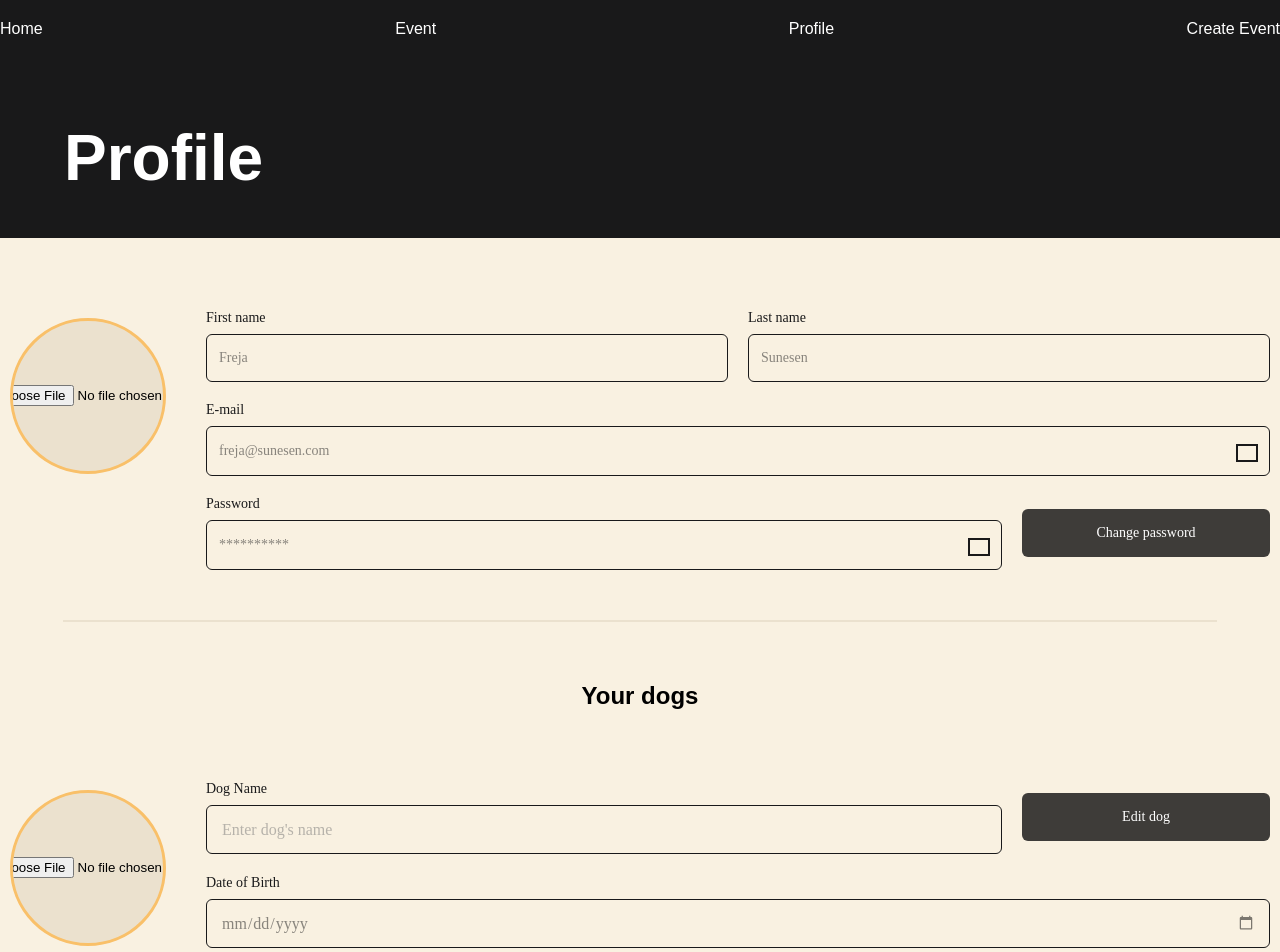
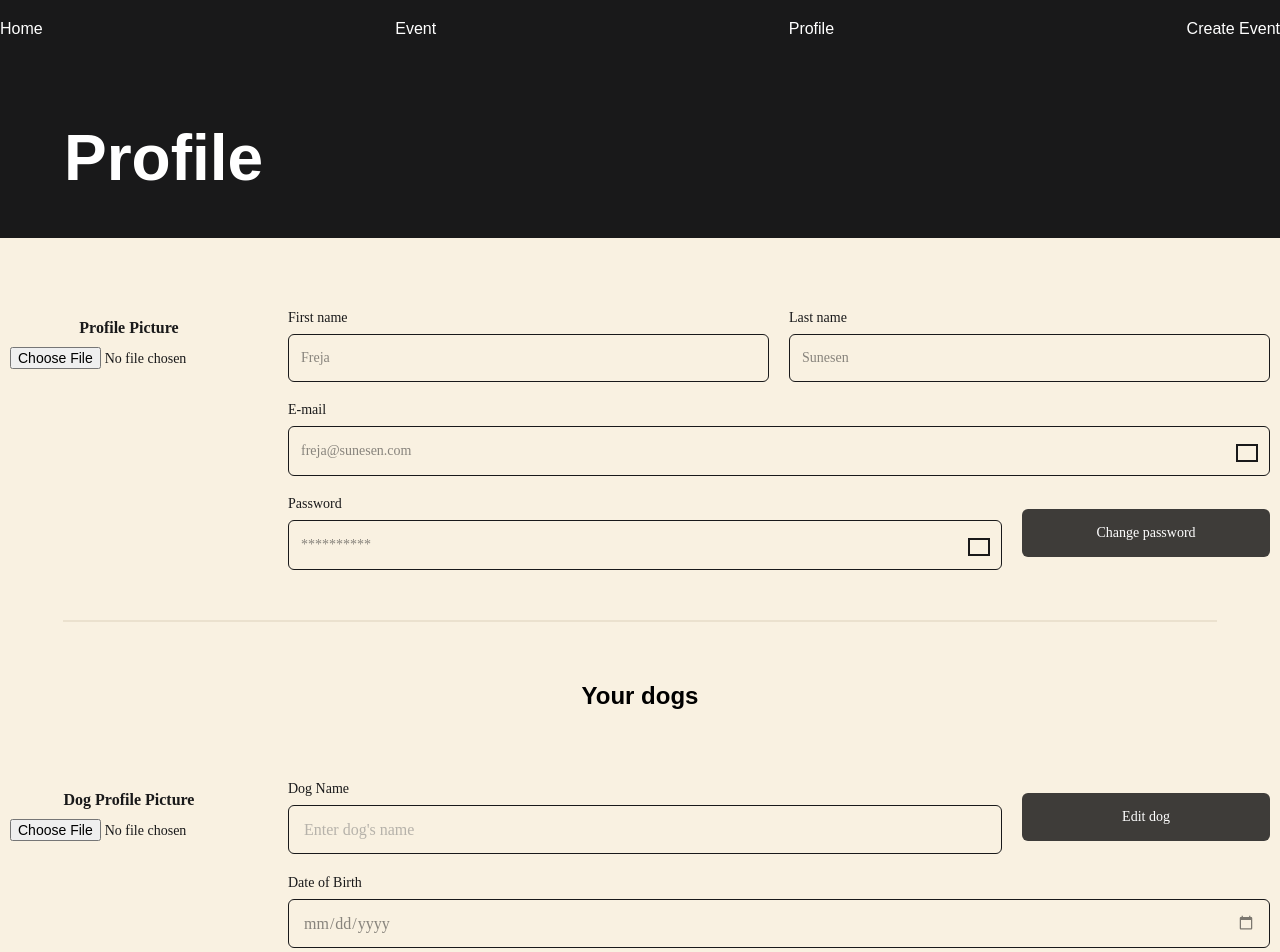
Before and after one commit to mariahenriksen1/dogpal, a React (Vite) app in the folder client/: page /profile in a window 1280 px wide. Shown: the top 952 px of the page. Built offline with nearby package versions, Linux system fonts and the light colour scheme.

Commit message:
profile picture format change

```diff
--- a/client/src/App.css
+++ b/client/src/App.css
@@ -145,22 +145,40 @@ section {
   margin: 10px;
 }
 
-/* .profile-picture-preview,
-.dog-profile-picture-preview {
-  width: 200px;
-  height: 200px;
-  position: relative;
+.profile-picture,
+.dog-profile-picture {
+  display: flex;
+  flex-direction: column;
+  align-items: center;
+  margin-top: 10px;
+}
 
-  border-radius: 50%;
-  object-fit: cover;
-  margin: 20px;
-} */
+.profile-picture label,
+.dog-profile-picture label {
+  margin-bottom: 10px;
+  color: #19191a;
+  font-size: 16px;
+  font-family: Lexend;
+  font-weight: bold;
+  line-height: 19px;
+  word-wrap: break-word;
+}
 
-.profile-picture {
+.profile-picture input,
+.dog-profile-picture input {
+  color: #19191a;
+  font-size: 14px;
+  font-family: Lexend;
+  font-weight: 400;
+  line-height: 19px;
+  word-wrap: break-word;
+  margin-bottom: 10px;
+}
+
+.profile-picture-preview {
   width: 150px;
   height: 150px;
   border-radius: 50%;
-  object-fit: cover;
   margin-top: 10px;
   position: relative;
   background: #ebe1ce;
@@ -171,6 +189,26 @@ section {
   align-items: center;
   display: inline-flex;
   flex-shrink: 0;
+  object-fit: cover;
+  object-position: center;
+}
+
+.dog-profile-picture-preview {
+  width: 125px;
+  height: 125px;
+  border-radius: 50%;
+  margin-top: 10px;
+  position: relative;
+  background: #ebe1ce;
+  border-radius: 100;
+  overflow: hidden;
+  border: 3px #f9c069 solid;
+  justify-content: center;
+  align-items: center;
+  display: inline-flex;
+  flex-shrink: 0;
+  object-fit: cover;
+  object-position: center;
 }
 
 .profile-form-inputs {
@@ -227,6 +265,20 @@ section {
   border-radius: 4px;
   background: #f9f1e1;
   opacity: 0.5;
+  color: #19191a;
+  font-size: 16px;
+  font-family: Lexend;
+  font-weight: 400;
+  line-height: 19px;
+  word-wrap: break-word;
+}
+
+.input-field.has-value {
+  width: 100%;
+  border: 1px solid #f9f1e1;
+  border-radius: 4px;
+  background: #f9f1e1;
+  opacity: 1;
   color: #19191a;
   font-size: 16px;
   font-family: Lexend;
@@ -325,71 +377,3 @@ button {
   word-wrap: break-word;
   vertical-align: middle; /* Ensure vertical alignment */
 }
-
-/* Old Profile CSS */
-
-/*
-
-.profile-picture-preview,
-.dog-profile-picture-preview {
-  width: 100px;
-  height: 100px;
-  border-radius: 50%;
-  object-fit: cover;
-  margin-top: 10px;
-}
-
-.form-content {
-  display: flex;
-  align-items: flex-start;
-  gap: 40px;
-  align-self: stretch;
-}
-
-.seperatorLine {
-  width: 100%;
-  height: 100%;
-  border: 1px #ebe1ce solid;
-}
-
-
-.div-for-profile,
-.div-for-dog-profiles {
-  display: flex;
-  flex-direction: column;
-  align-items: center;
-  gap: 20px;
-  width: 90%;
-}
-
-.form-content {
-  display: flex;
-  flex-direction: column;
-  gap: 20px;
-  width: 100%;
-}
-
-.row {
-  display: flex;
-  justify-content: space-between;
-  gap: 20px;
-  width: 100%;
-}
-
-.form-element {
-  flex: 1;
-}
-
-.profile-header {
-  width: 100%;
-  height: 100%;
-  padding-top: 180px;
-  padding-bottom: 40px;
-  background-color: var(--black);
-  flex-direction: column;
-  justify-content: flex-start;
-  align-items: center;
-  gap: 20px;
-  display: inline-flex;
-  color: var(--white);
-} */
--- a/client/src/components/DogProfileForm.tsx
+++ b/client/src/components/DogProfileForm.tsx
@@ -41,13 +41,12 @@ export const DogProfileForm = () => {
 
   return (
     <div className="dog-profile-form">
-      <div className="profile-picture-preview">
-        <div className="profile-picture">
-          <label htmlFor="dog-profile-picture">Dog Profile Picture</label>
+      <div className="dog-profile-picture">
+        <label htmlFor="dog-profile-picture-label">Dog Profile Picture</label>
         <input
           type="file"
-            id="dog-profile-picture"
-            name="dog-profile-picture"
+          id="dog-profile-picture-input"
+          name="dog-profile-picture-input"
           accept="image/*"
           onChange={handleDogProfilePictureChange}
         />
@@ -59,7 +58,6 @@ export const DogProfileForm = () => {
           />
         )}
       </div>
-      </div>
 
       <div className="profile-form-inputs">
         <div className="row">
@@ -70,7 +68,7 @@ export const DogProfileForm = () => {
                 type="text"
                 name="dogName"
                 id="dogName"
-                className="input-field"
+                className={`input-field ${dogName ? "has-value" : ""}`}
                 value={dogName}
                 onChange={handleDogNameChange}
                 placeholder="Enter dog's name"
@@ -89,7 +87,7 @@ export const DogProfileForm = () => {
                 type="date"
                 name="dateOfBirth"
                 id="dateOfBirth"
-                className="input-field"
+                className={`input-field ${dateOfBirth ? "has-value" : ""}`}
                 value={dateOfBirth}
                 onChange={handleDateOfBirthChange}
               />
@@ -104,7 +102,7 @@ export const DogProfileForm = () => {
                 type="text"
                 name="breed"
                 id="breed"
-                className="input-field"
+                className={`input-field ${breed ? "has-value" : ""}`}
                 value={breed}
                 onChange={handleBreedChange}
                 placeholder="Enter breed"
--- a/client/src/components/ProfileForm.tsx
+++ b/client/src/components/ProfileForm.tsx
@@ -23,24 +23,22 @@ export const ProfileForm = () => {
 
   return (
     <div className="profile-form">
-      <div className="profile-picture-preview">
       <div className="profile-picture">
-          <label htmlFor="profile-picture">Profile Picture</label>
+        <label htmlFor="profile-picture-label">Profile Picture</label>
         <input
           type="file"
-            id="profile-picture"
-            name="profile-picture"
+          id="profile-picture-input"
+          name="profile-picture-input"
           accept="image/*"
           onChange={handleProfilePictureChange}
         />
         {ProfilePicture && (
           <img
             src={ProfilePicture}
-              alt="Profile"
+            alt="Profile Picture"
             className="profile-picture-preview"
           />
         )}
-        </div>
       </div>
 
       <div className="profile-form-inputs">
```
Lines whose indentation alone changed are shown as unchanged.
